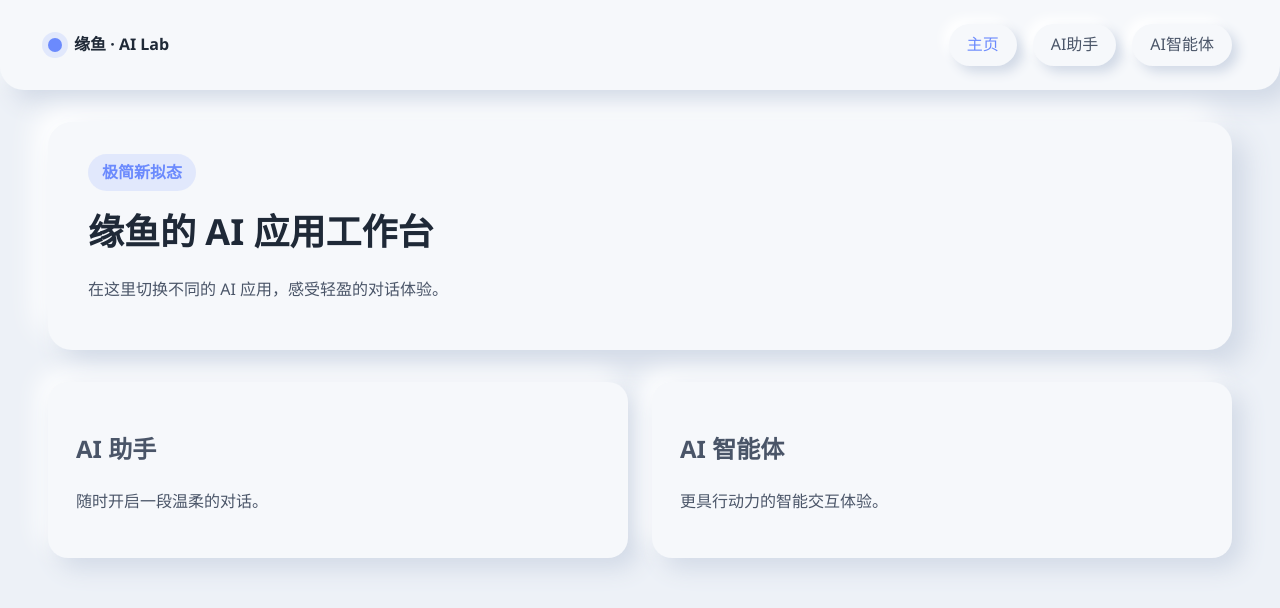
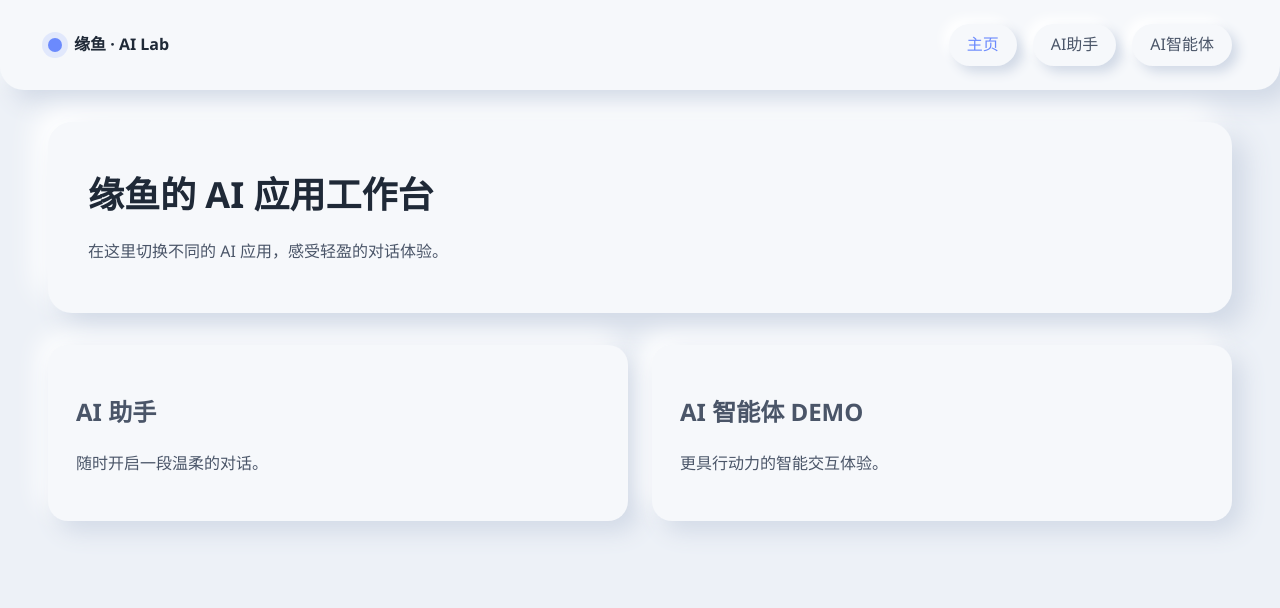
Before and after one commit to IAmYuanyu/AIAgent, a Vue app in the folder AIAgentFrontend/frontend/: page / in a window 1280 px wide. Shown: the top 608 px of the page. Built offline with nearby package versions, Linux system fonts and the light colour scheme; the HTML template or start-up script is replaced by a standard one.

Commit message:
微调前端主页样式

```diff
--- a/AIAgentFrontend/frontend/src/pages/Home.vue
+++ b/AIAgentFrontend/frontend/src/pages/Home.vue
@@ -1,7 +1,7 @@
 <template>
   <section class="home">
     <div class="home-hero">
-      <span class="pill">极简新拟态</span>
+      <!-- <span class="pill">极简新拟态</span> -->
       <h1>缘鱼的 AI 应用工作台</h1>
       <p>在这里切换不同的 AI 应用，感受轻盈的对话体验。</p>
     </div>
@@ -11,7 +11,7 @@
         <p>随时开启一段温柔的对话。</p>
       </router-link>
       <router-link to="/agent" class="card">
-        <h2>AI 智能体</h2>
+        <h2>AI 智能体 DEMO</h2>
         <p>更具行动力的智能交互体验。</p>
       </router-link>
     </div>
```
